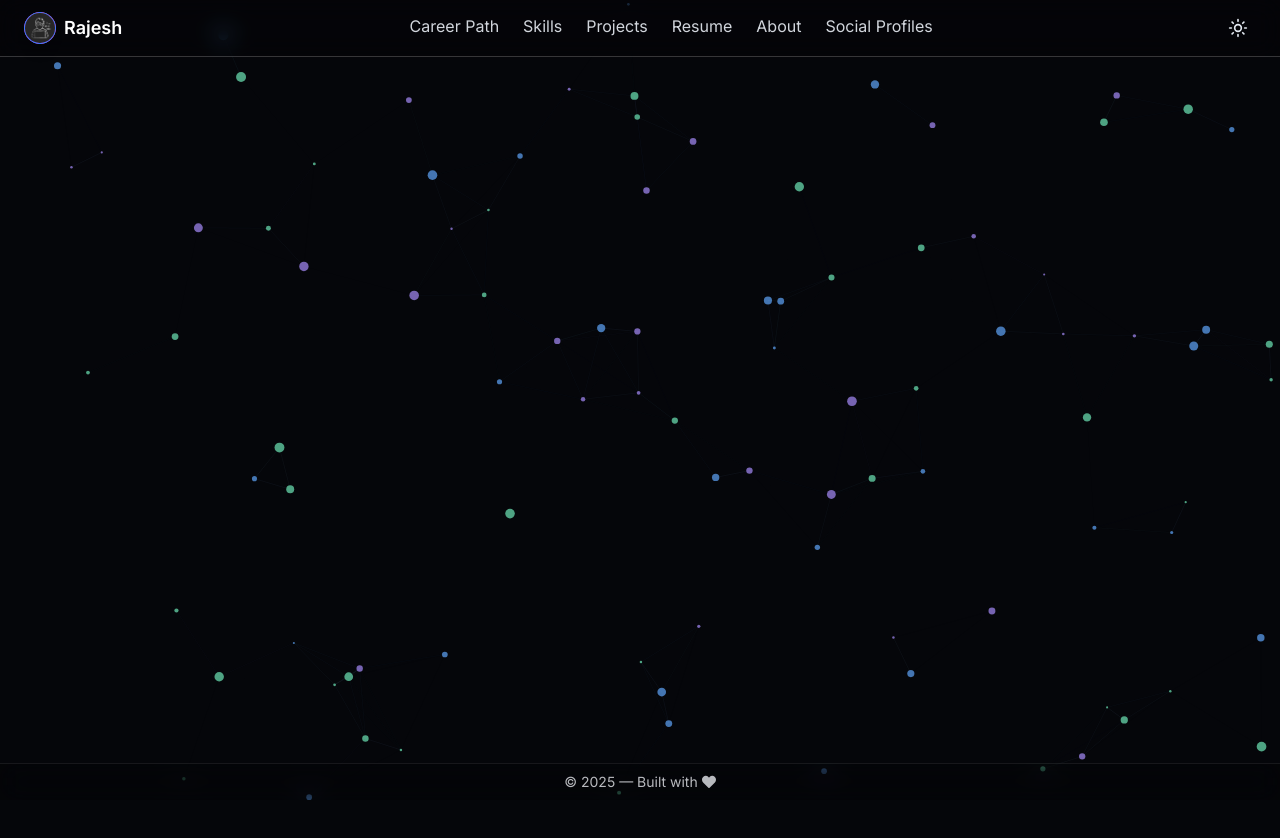
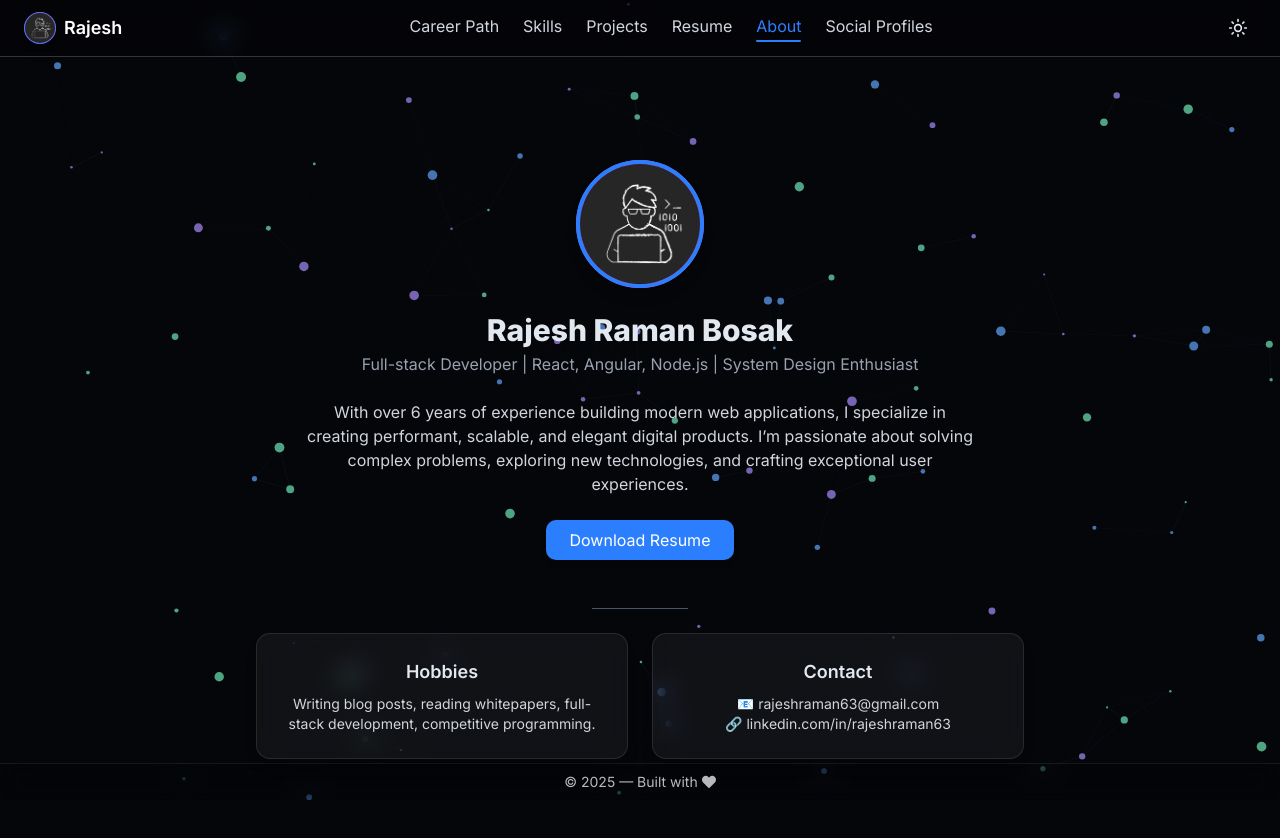
Before and after one commit to rajeshbosak/portfolio, a React (Vite) app: page /portfolio/about in a window 1280 px wide. Shown: the top 838 px of the page. Before the commit the page ends 800 px from the top, so only its background shows below. Built offline with nearby package versions, Linux system fonts and the light colour scheme.

Commit message:
addedd basename

```diff
--- a/src/components/About.jsx
+++ b/src/components/About.jsx
@@ -23,10 +23,9 @@ export default function About() {
             d="M5.121 17.804A8 8 0 1118.879 6.196M15 12h.01M9 12h.01"
           />
         </svg> */}
-
         <img
-          src="/profile.jpg"
-          alt="Rajesh Raman Bosak"
+          src={`${import.meta.env.BASE_URL}profile.jpg`}
+          alt="RR"
           className="w-32 h-32 rounded-full mx-auto border-4 border-blue-500 shadow-lg"
         />
       </div>
--- a/src/components/Navbar.jsx
+++ b/src/components/Navbar.jsx
@@ -67,7 +67,7 @@ export default function Navbar({ theme, setTheme }) {
           <div className="w-8 h-8 rounded-full bg-gradient-to-tr from-purple-500 to-pink-500 flex items-center justify-center text-white font-bold">
             {/* RR */}
             <img
-              src="/profile.jpg"
+              src={`${import.meta.env.BASE_URL}profile.jpg`}
               alt="Rajesh Raman Bosak"
               className=" rounded-full mx-auto border-1 border-blue-500 shadow-lg"
             />
--- a/src/components/Profile.jsx
+++ b/src/components/Profile.jsx
@@ -5,7 +5,7 @@ export default function Profile() {
   return (
     <div className="max-w-4xl mx-auto px-6 py-20 text-center">
       <img
-        src="/profile.jpg"
+        src={`${import.meta.env.BASE_URL}profile.jpg`}
         alt="Rajesh Raman Bosak"
         className="w-32 h-32 rounded-full mx-auto border-4 border-blue-500 shadow-lg"
       />
--- a/src/main.jsx
+++ b/src/main.jsx
@@ -6,7 +6,7 @@ import { BrowserRouter as Router } from "react-router-dom";
 
 createRoot(document.getElementById("root")).render(
   <StrictMode>
-    <Router>
+    <Router basename="/portfolio">
       <App />
     </Router>
   </StrictMode>
```
